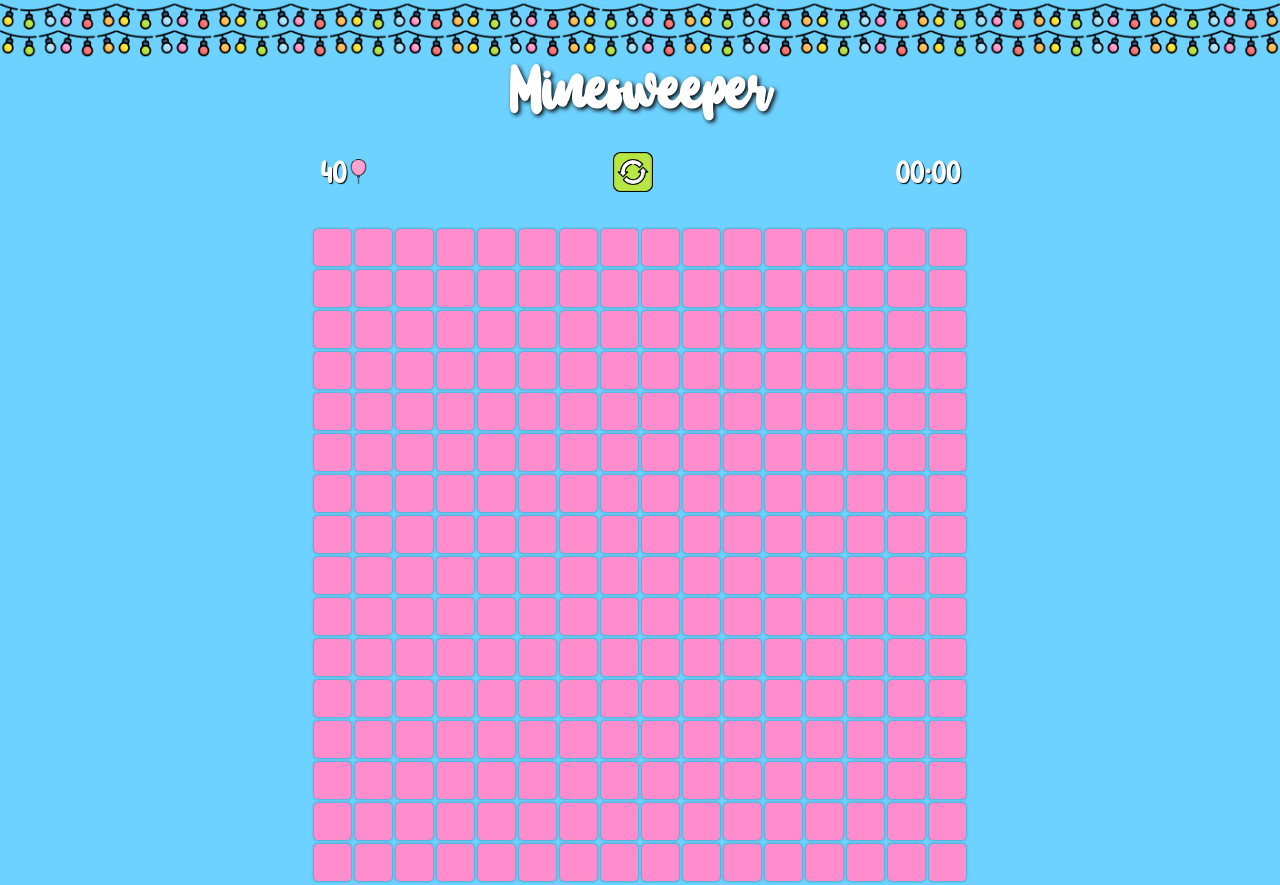
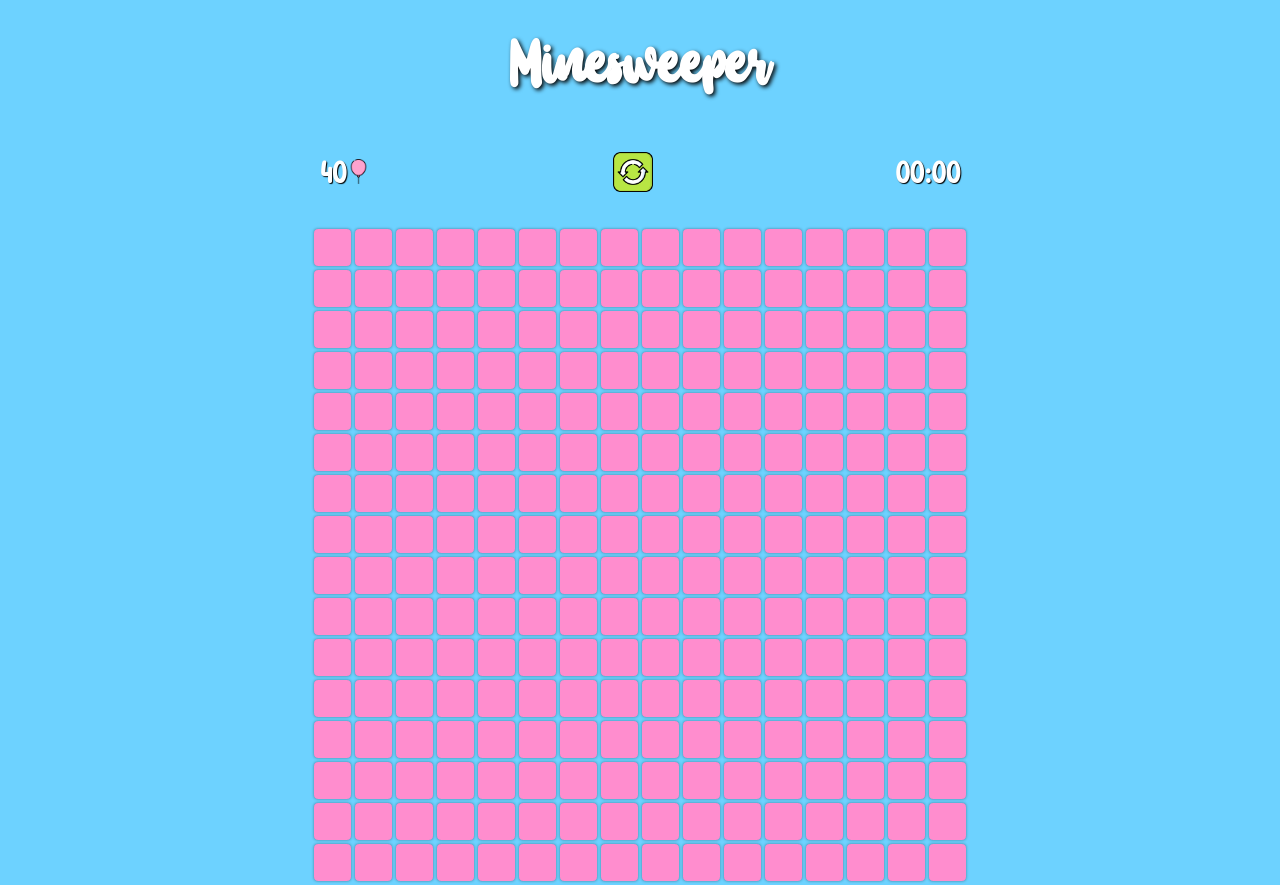
Before and after one commit to endiawilliams/minesweeper, a plain HTML site: page index.html in a window 1280 px wide. Drawn offline with Linux system fonts and the light colour scheme.

Commit message:
Removed garland from background.

```diff
--- a/css/styles.css
+++ b/css/styles.css
@@ -23,10 +23,7 @@ div:hover {
     cursor: default;
 }
 
-.top_border {
-    background: url(../images/garlandfinal.png) round;
-    background-size: 120px;
-    height: 60px;
+.container {
     position: relative;
     display: flex;
     flex-direction: column;
@@ -36,7 +33,7 @@ div:hover {
 
 header {
     position: absolute;
-    top: 110%;
+    top: 40px;
     display: inline-block;
 }
 
--- a/index.html
+++ b/index.html
@@ -10,7 +10,7 @@
     <script src="js/app.js" defer></script>
 </head>
 <body>
-    <div class="top_border">
+    <div class="container">
         <header class="birthday_edition_container">
             <h1>Minesweeper</h1>
         </header>
```
